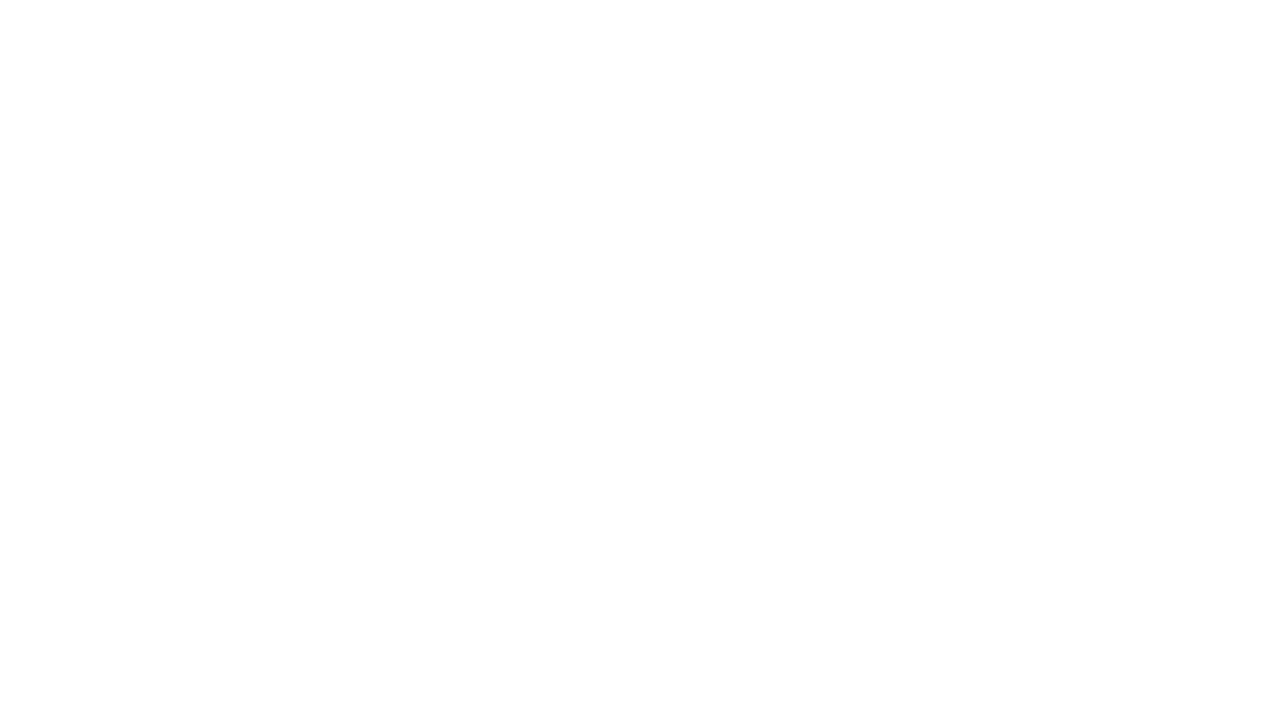
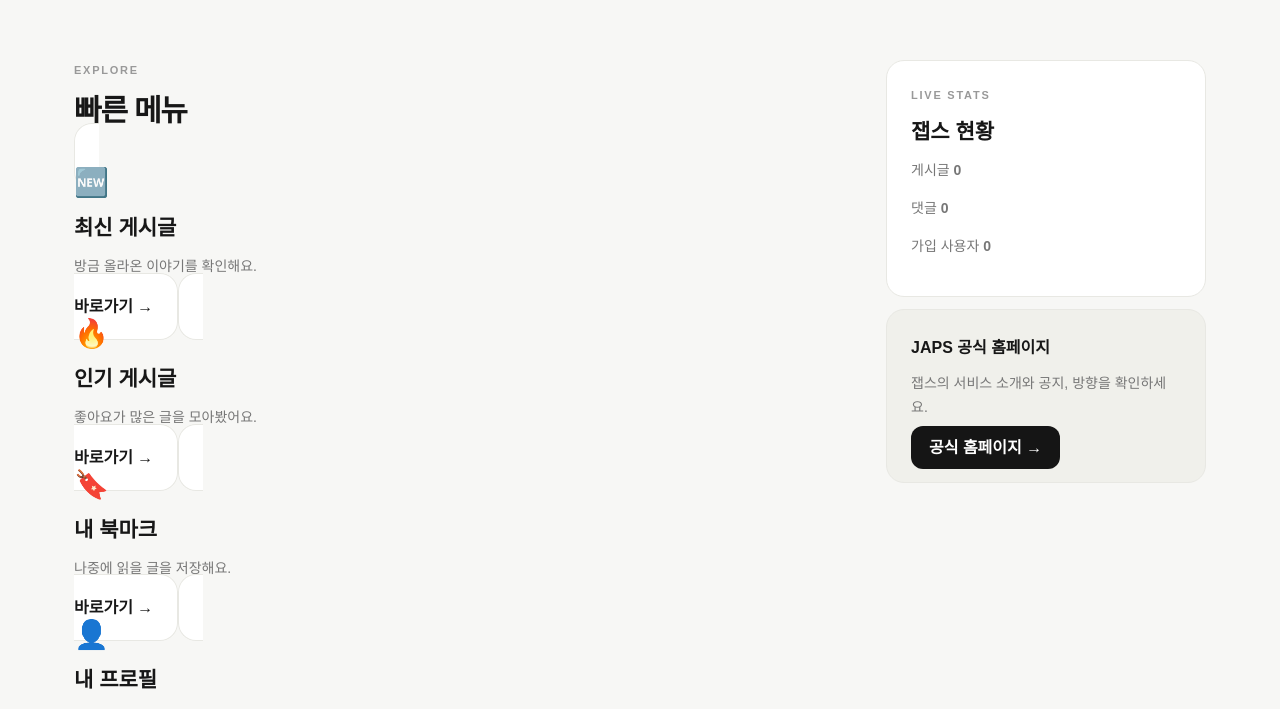
Before and after one commit to KR-cloud-beep/japs-community, a Next.js app: page /community in a window 1280 px wide. Before the commit this address had no page. Shown: the part 565-1274 px from the top of the page. Before the commit the page ends 800 px from the top, so only its background shows below. Built offline with nearby package versions, Linux system fonts and the light colour scheme; no server answers; the database is empty.

Commit message:
Add community hub and feature navigation

```diff
--- /dev/null
+++ b/app/community/page.tsx
@@ -0,0 +1,25 @@
+"use client";
+
+import { useEffect, useState } from "react";
+import Link from "next/link";
+import { supabase } from "../../lib/supabase";
+
+export default function CommunityHub() {
+  const [stats, setStats] = useState({ posts: 0, comments: 0, users: 0 });
+  useEffect(() => {
+    if (!supabase) return;
+    Promise.all([
+      supabase.from("posts").select("id", { count: "exact", head: true }),
+      supabase.from("comments").select("id", { count: "exact", head: true }),
+      supabase.from("profiles").select("id", { count: "exact", head: true }),
+    ]).then(([p, c, u]) => setStats({ posts: p.count ?? 0, comments: c.count ?? 0, users: u.count ?? 0 }));
+  }, []);
+  const items = [
+    ["🆕", "최신 게시글", "방금 올라온 이야기를 확인해요.", "/posts"],
+    ["🔥", "인기 게시글", "좋아요가 많은 글을 모아봤어요.", "/posts/popular"],
+    ["🔖", "내 북마크", "나중에 읽을 글을 저장해요.", "/bookmarks"],
+    ["👤", "내 프로필", "프로필과 활동을 관리해요.", "/profile"],
+    ["🔔", "알림센터", "좋아요, 댓글, 팔로우 소식을 확인해요.", "/notifications"],
+  ];
+  return <main><header className="topbar"><div className="nav-inner"><Link className="brand" href="/"><span className="brand-mark">J</span> 잽스 커뮤니티</Link><nav><Link href="/">홈</Link><Link href="/posts">게시판</Link><Link href="/japs">JAPS 공식 홈페이지</Link></nav></div></header><div className="page-wrap"><section className="hero" style={{paddingTop:40}}><div><span className="eyebrow">JAPS COMMUNITY HUB</span><h1>커뮤니티의 모든 기능을<br/><em>한 곳에서.</em></h1><p>최신 글부터 인기 콘텐츠, 북마크와 내 활동까지 빠르게 이동하세요.</p></div></section><section className="content-grid"><div className="feed"><div className="section-head"><div><span className="eyebrow">EXPLORE</span><h2>빠른 메뉴</h2></div></div><div className="feature-grid">{items.map(([icon,title,text,href]) => <Link key={href} href={href} className="panel"><div style={{fontSize:28}}>{icon}</div><h3>{title}</h3><p>{text}</p><strong>바로가기 →</strong></Link>)}</div></div><aside className="side"><div className="panel"><span className="eyebrow">LIVE STATS</span><h3>잽스 현황</h3><p>게시글 <strong>{stats.posts}</strong></p><p>댓글 <strong>{stats.comments}</strong></p><p>가입 사용자 <strong>{stats.users}</strong></p></div><div className="panel muted"><strong>JAPS 공식 홈페이지</strong><p>잽스의 서비스 소개와 공지, 방향을 확인하세요.</p><Link className="primary full" href="/japs">공식 홈페이지 →</Link></div></aside></section></div></main>;
+}
```
